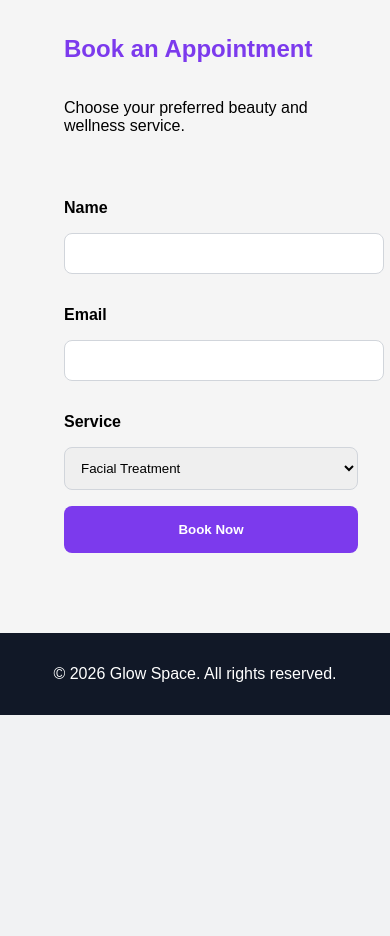
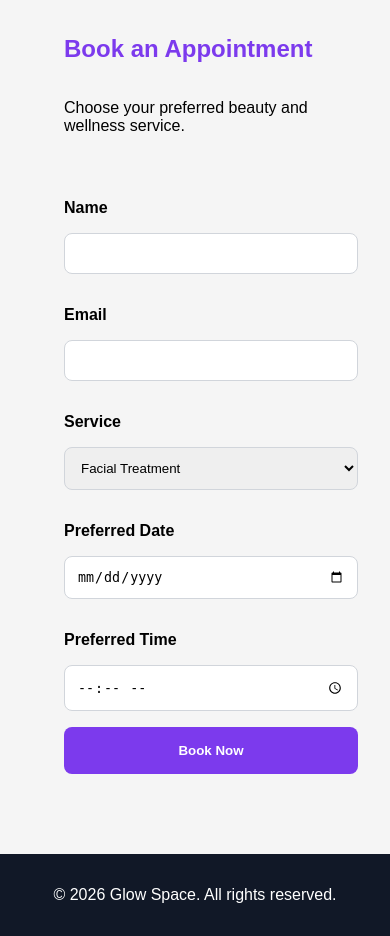
Before and after one commit to vera-com/glow-space, a Django app: page /bookings/ in a window 390 px wide. Shown: the part 429-1365 px from the top of the page. Before the commit the page ends 1144 px from the top, so only its background shows below. Run offline with Django 5.2, Linux system fonts and the light colour scheme.

Commit message:
Add date and time fields to booking form.

```diff
--- a/home/templates/home/bookings.html
+++ b/home/templates/home/bookings.html
@@ -31,6 +31,13 @@
         <option>Nail Care</option>
     </select>
 
+    <label for="date">Preferred Date</label>
+<input type="date" id="date">
+
+<label for="time">Preferred Time</label>
+<input type="time" id="time">
+
+
     <button type="submit">Book Now</button>
 </form>
 </div>
--- a/static/css/style.css
+++ b/static/css/style.css
@@ -319,6 +319,12 @@ footer {
 
     .booking-form-container {
         padding: 1rem;
+        max-width: 420px;
+        margin: 0 auto;
+    }
+    .booking-form {
+        width: 100%;
+        max-width: 100%;
     }
 
     .booking-image img {
@@ -335,5 +341,6 @@ footer {
     .booking-form select,
     .booking-form button {
         width: 100%;
+        box-sizing: border-box;
     }
 }
```
